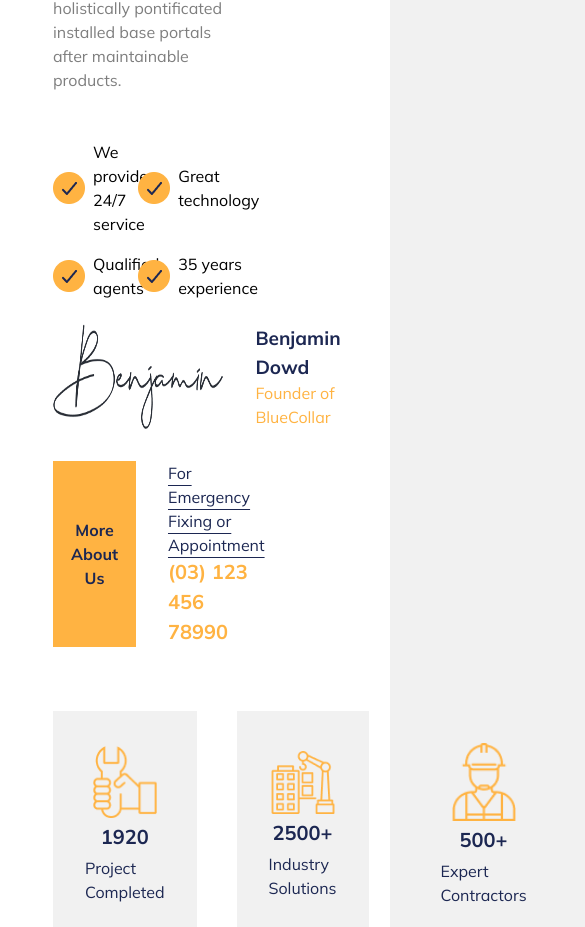
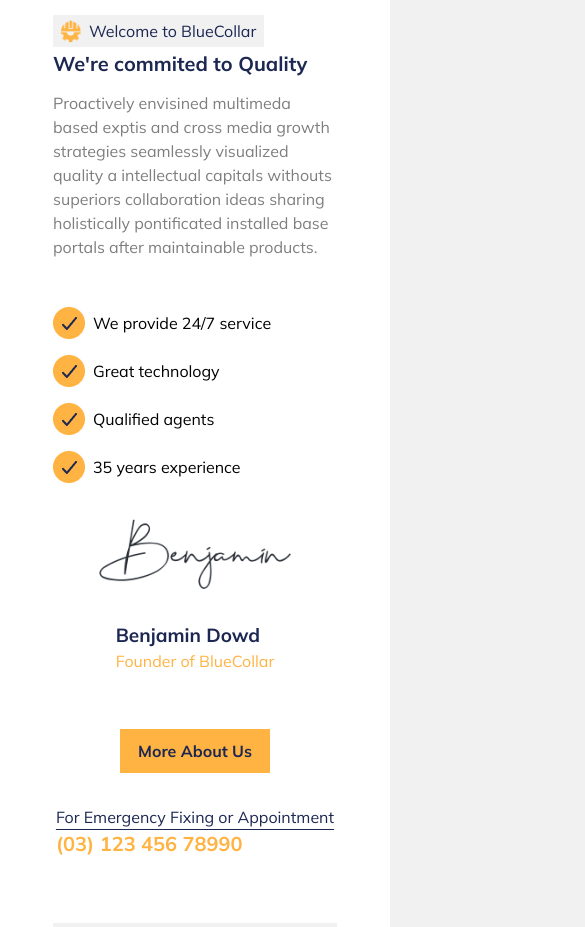
Before and after one commit to mohammad-naimur-rahman/bluecollar-figma-to-react, a React (Vite) app: page /about-us in a window 390 px wide. Shown: the part 1073-2000 px from the top of the page, 585 px wide, since content can reach past the window. Built offline with nearby package versions, Linux system fonts and the light colour scheme.

Commit message:
made the page responsive

```diff
--- a/src/components/page/aboutUs/FirstSection.jsx
+++ b/src/components/page/aboutUs/FirstSection.jsx
@@ -12,7 +12,7 @@
 
 const TickSection = ({ children }) => {
   return (
-    <div className="flex items-center w-1/2 py-2">
+    <div className="flex items-center w-1/2 xxsm:w-full py-2">
       <img src={tick} alt={children} />
       <p className="pl-2">{children}</p>
     </div>
@@ -21,7 +21,7 @@
 
 const Card = ({ img, title, desc }) => {
   return (
-    <div className="flex flex-col items-center justify-center basis-1/2 text-secondary bg-bg p-8">
+    <div className="flex flex-col items-center justify-center basis-[calc(25%_-_32px)] xl:basis-[calc(25%_-_20px)] md:basis-[calc(50%_-_20px)] sm:basis-full text-secondary text-center bg-bg p-8 xl:p-5">
       <img src={img} alt={title} className="w-16 h-auto" />
       <h3 className="py-1">{title}</h3>
       <p>{desc}</p>
@@ -33,24 +33,24 @@
   return (
     <section className="bg-white p-xxl">
       <div className="container">
-        <div className="flex gap-32">
-          <div className="w-[60%]">
+        <div className="flex lg:flex-col gap-32 xl:gap-5">
+          <div className="w-[60%] lg:w-full lg:order-2">
             <Heading title="Welcome to BlueCollar" img={icon} />
-            <h2 className="text-secondary w-2/3">We're commited to Quality</h2>
+            <h2 className="text-secondary w-2/3 xl:w-full">We're commited to Quality</h2>
             <p className="text-gray pt-3 pb-10">
               Proactively envisined multimeda based exptis and cross media growth strategies seamlessly visualized
               quality a intellectual capitals withouts superiors collaboration ideas sharing holistically pontificated
               installed base portals after maintainable products.
             </p>
 
-            <div className="flex flex-wrap">
+            <div className="flex xxsm:flex-col flex-wrap">
               <TickSection>We provide 24/7 service</TickSection>
               <TickSection>Great technology</TickSection>
               <TickSection>Qualified agents</TickSection>
               <TickSection>35 years experience</TickSection>
             </div>
 
-            <div className="flex gap-4 py-4">
+            <div className="flex xxsm:flex-col xxsm:items-center xxsm:pb-10 gap-4 py-4 lg:py-7 lg:justify-center">
               <img src={sign} alt="signature" className="w-48" />
               <div className="w-[2px] bg-gray bg-opacity-30" />
               <div className="flex flex-col">
@@ -59,7 +59,7 @@
               </div>
             </div>
 
-            <div className="flex gap-8 py-4">
+            <div className="flex sm:flex-col sm:items-center gap-8 py-4 lg:justify-center">
               <Button>More About Us</Button>
               <div className="flex flex-col">
                 <p className="text-secondary underline underline-offset-[6px]">For Emergency Fixing or Appointment</p>
@@ -67,12 +67,13 @@
               </div>
             </div>
           </div>
-          <div className="w-[40%]">
+
+          <div className="w-[40%] lg:w-full lg:order-1 lg:mb-12">
             <img src={hero} alt="hero image" className="w-full h-full object-cover" />
           </div>
         </div>
 
-        <div className="flex gap-10 pt-xxl">
+        <div className="flex flex-wrap gap-10 justify-between xl:gap-5 pt-xxl lg:order-3">
           <Card img={vector1} title="1920" desc="Project Completed" />
           <Card img={vector2} title="2500+" desc="Industry Solutions" />
           <Card img={vector3} title="500+" desc="Expert Contractors" />
--- a/src/components/page/aboutUs/SecondSection.jsx
+++ b/src/components/page/aboutUs/SecondSection.jsx
@@ -6,11 +6,11 @@
 const Timeline = ({ year, desc }) => {
   return (
     <div className="flex gap-12 items-center">
-      <div className="w-[10px] h-[10px] min-w-[10px] rounded-full bg-secondary outline-2 outline-secondary outline outline-offset-2"></div>
+      <div className="w-[10px] h-[10px] min-w-[10px] rounded-full bg-secondary outline-2 outline-secondary outline outline-offset-2 shadow-lg" />
       <div className="bg-white p-5 relative">
         <p className="absolute bg-secondary text-primary px-8 py-1 -top-5 left-3">{year}</p>
         <p>{desc}</p>
-        <div className="absolute top-1/2 -left-2 -translate-y-1/2 w-4 h-4 bg-white rotate-45" />
+        <div className="absolute top-1/2 -left-2 -translate-y-1/2 w-4 h-4 bg-white rotate-45 shadow-md -z-[1]" />
       </div>
     </div>
   )
@@ -19,8 +19,8 @@
 const SecondSection = () => {
   return (
     <div className="p-xl bg-bg">
-      <div className="container flex items-stretch justify-between gap-10">
-        <div className="basis-1/2">
+      <div className="container flex sm:flex-col items-stretch justify-between gap-10">
+        <div className="basis-1/2 sm:basis-full">
           <Heading title="Welcome to BlueCollar" img={icon} bg="bg-white" />
           <h2>Let's BUild Something Creative Together</h2>
           <p className="text-gray">
@@ -51,7 +51,7 @@
           </div>
         </div>
 
-        <div className="basis-1/2 relative z-[2] pt-5">
+        <div className="basis-1/2 sm:basis-full relative z-[2] pt-5">
           <div className="absolute w-[1px] h-full border-[1px] border-dashed border-primary top-0 left-[4px] -z-10" />
           <div className="flex flex-col justify-evenly gap-12 h-full z-[2]">
             <Timeline
--- /dev/null
+++ b/src/components/page/aboutUs/ThirdSection.jsx
@@ -0,0 +1,39 @@
+import React from 'react'
+import Heading from '../../ui/Heading'
+import icon from '@assets/images/homepage/services-icon.png'
+import expert1 from '@assets/images/about-us/expert1.png'
+import expert2 from '@assets/images/about-us/expert2.png'
+import expert3 from '@assets/images/about-us/expert3.png'
+
+const Card = ({ img, title, desc }) => {
+  return (
+    <div className="w-1/3 sm:w-full border-gray border-[1px] border-opacity-30 p-7 lg:p-3 cursor-pointer">
+      <img src={img} alt={title} />
+      <h5 className="text-secondary pt-7 sm:pt-3">{title}</h5>
+      <p className="text-gray">{desc}</p>
+    </div>
+  )
+}
+
+const ThirdSection = () => {
+  return (
+    <div className="p-xl bg-white">
+      <div className="container flex flex-col items-center justify-center text-center">
+        <Heading img={icon} title="Our Team" />
+        <h2 className="text-secondary pt-2 pb-4">Meet Our Experts</h2>
+        <p className="text-gray w-2/3">
+          Pellentesque vehicula eros neque, maximus mattis est sagittis Nulla facilisi. In sed pretium metus. Proin
+          pretium id urna sit amet tincidunt.
+        </p>
+
+        <div className="flex sm:flex-col gap-7 lg:gap-3 pt-10 lg:pt-7">
+          <Card img={expert1} title="David James" desc="Engineer" />
+          <Card img={expert2} title="Kevin Martin" desc="Engineer" />
+          <Card img={expert3} title="Sarrah Albert" desc="Engineer" />
+        </div>
+      </div>
+    </div>
+  )
+}
+
+export default ThirdSection
--- a/src/page/AboutUs.tsx
+++ b/src/page/AboutUs.tsx
@@ -3,6 +3,7 @@
 import bg from '@assets/images/about-us/bg.png'
 import FirstSection from '@components/page/aboutUs/FirstSection.jsx'
 import SecondSection from '@components/page/aboutUs/SecondSection.jsx'
+import ThirdSection from '@components/page/aboutUs/ThirdSection.jsx'
 
 const AboutUs = () => {
   return (
@@ -10,6 +11,7 @@
       <BreadCrumb title="About Us" img={bg} />
       <FirstSection />
       <SecondSection />
+      <ThirdSection />
     </Layout>
   )
 }
```
